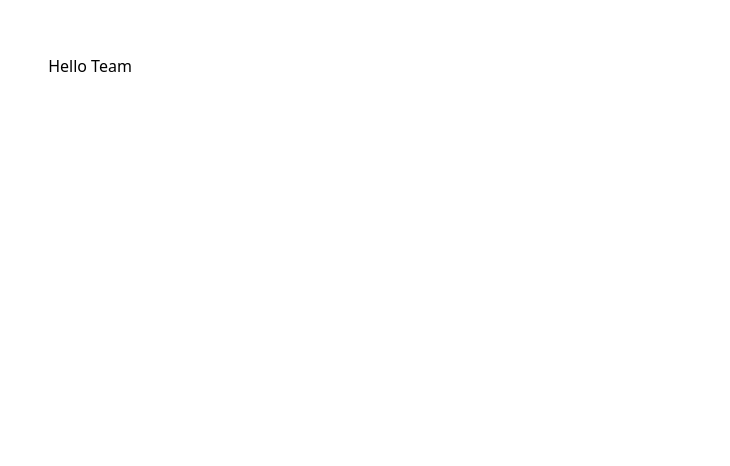
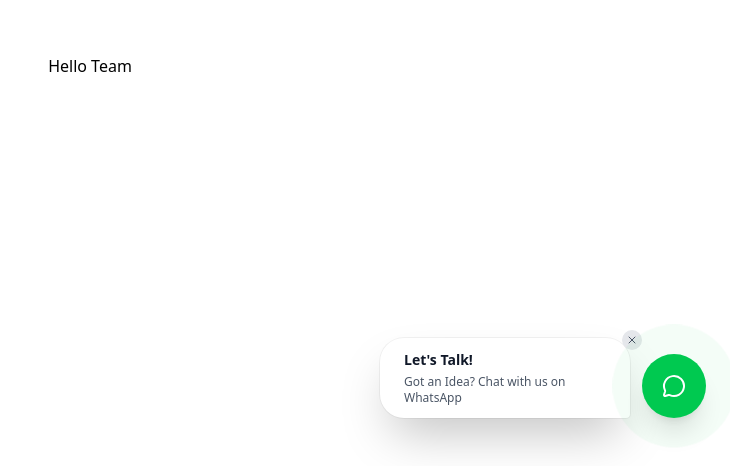
Before and after one commit to tujengetechsolutions/TujengeTechWeb, a Next.js app: page / in a window 1280 px wide. Shown: the part 334-800 px from the top of the page, without its empty margins (550-1280 px from the left). Built offline with nearby package versions, Linux system fonts and the light colour scheme.

Commit message:
feature:floating whatsapp icon

```diff
--- a/app/globals.css
+++ b/app/globals.css
@@ -1,6 +1,4 @@
 @import "tailwindcss";
-@import "tw-animate-css";
-
 
 @theme {
   --color-background: #FFFFFF;
@@ -46,4 +44,5 @@
 
   --color-sidebar-border: #DDE6EE;
   --color-sidebar-ring: #0060DE;
+  --color-whatsapp-icon: #25D366
 }
--- a/app/layout.tsx
+++ b/app/layout.tsx
@@ -1,6 +1,7 @@
 import type { Metadata } from "next";
 import { Geist, Geist_Mono } from "next/font/google";
 import "./globals.css";
+import WhatsappIcon from "@/components/layout/WhatsappIcon";
 
 const geistSans = Geist({
   variable: "--font-geist-sans",
@@ -13,7 +14,10 @@ const geistMono = Geist_Mono({
 });
 
 export const metadata: Metadata = {
-  title: "TujenegeTech",
+  title: {
+    default:'TujengeTech | Building Tomorrow Today',
+    template: '%s | TujenegeTech'
+  },
   description: "Tujenege tech solutions",
 };
 
@@ -23,7 +27,11 @@ export default function RootLayout({children,}:{children: React.ReactNode;}) {
       lang="en"
       className={`${geistSans.variable} ${geistMono.variable} h-full antialiased`}
     >
-      <body className="min-h-full flex flex-col">{children}</body>
+      <body className="min-h-full flex flex-col">
+        {children}
+
+        <WhatsappIcon />
+      </body>
     </html>
   );
 }
--- a/app/page.tsx
+++ b/app/page.tsx
@@ -3,7 +3,7 @@ import Image from "next/image";
 export default function Home() {
   return (
     <>
-     <h1 className="flex justify-center items-center min-h-screen">Hello Team</h1>
+     <h1 className="flex justify-center items-center min-h-screen bg-background">Hello Team</h1>
     </>
   );
 }
--- /dev/null
+++ b/components/layout/WhatsappIcon.tsx
@@ -0,0 +1,38 @@
+"use client";
+
+import { MessageCircleIcon, X } from "lucide-react";
+import Link from "next/link";
+import { useState } from "react";
+
+export default function WhatsappIcon() {
+  const [visible, setVisible] = useState(true);
+  const message = encodeURIComponent(
+    "Hello TujengeTech, I have an idea I'd like to discuss."
+  )
+
+  return (
+    <div className="fixed bottom-12 right-6 flex items-end gap-3 z-50">
+     {visible && (
+        <div className="relative animate-fade-in bg-background rounded-3xl rounded-br-sm max-w-[250px] px-6 py-3 shadow-2xl ring-1 ring-black/5">
+        <button
+          onClick={() => setVisible(false)}
+          aria-label="Dismiss"
+          className="absolute -top-2 -right-3 rounded-full bg-gray-200 p-1 text-gray-600 hover:bg-gray-300">
+
+          <X className="size-3" />
+        </button>
+
+        <p className="text-gray-900 text-sm font-semibold">Let's Talk!</p>
+        <p className="text-xs text-gray-600 mt-1">Got an Idea? Chat with us on WhatsApp</p>
+      </div>
+
+     )}
+      <Link
+        href={`https://wa.me/254716922898?text=${message}`} target="_blank"
+        className="relative flex items-center justify-center text-white bg-green-500 rounded-full h-16 w-16 shadow-xl transition-transform hover:scale-110">
+        <span className="absolute inset-0 rounded-full bg-green-500 opacity-60 animate-ping" />
+        <MessageCircleIcon className="relative z-10" />
+      </Link>
+    </div>
+  );
+}
```
